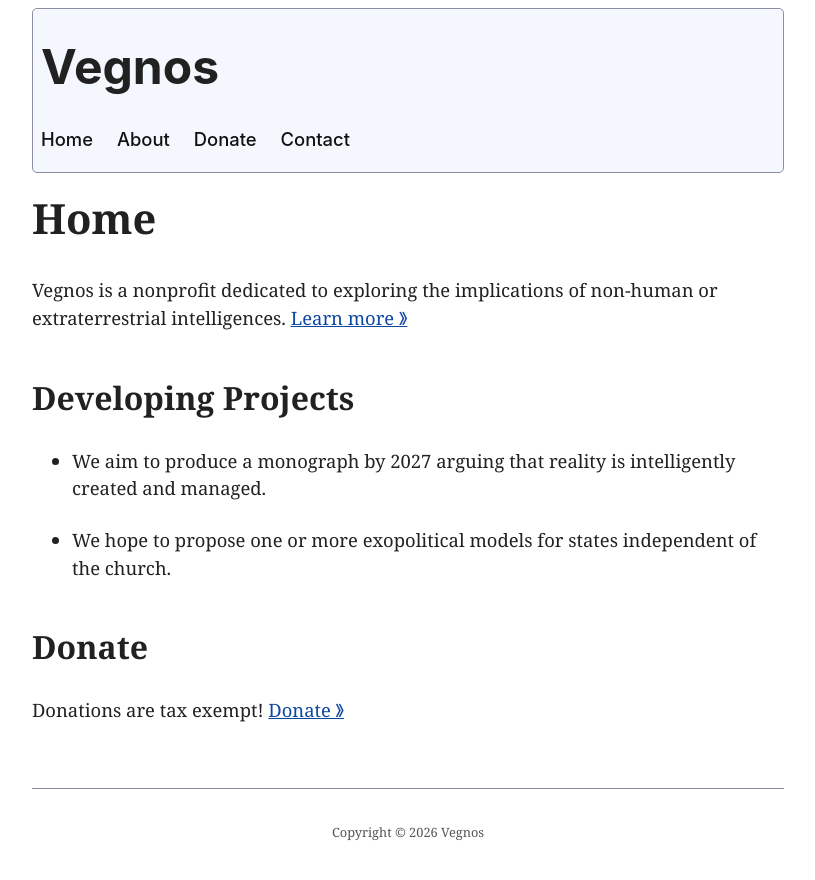
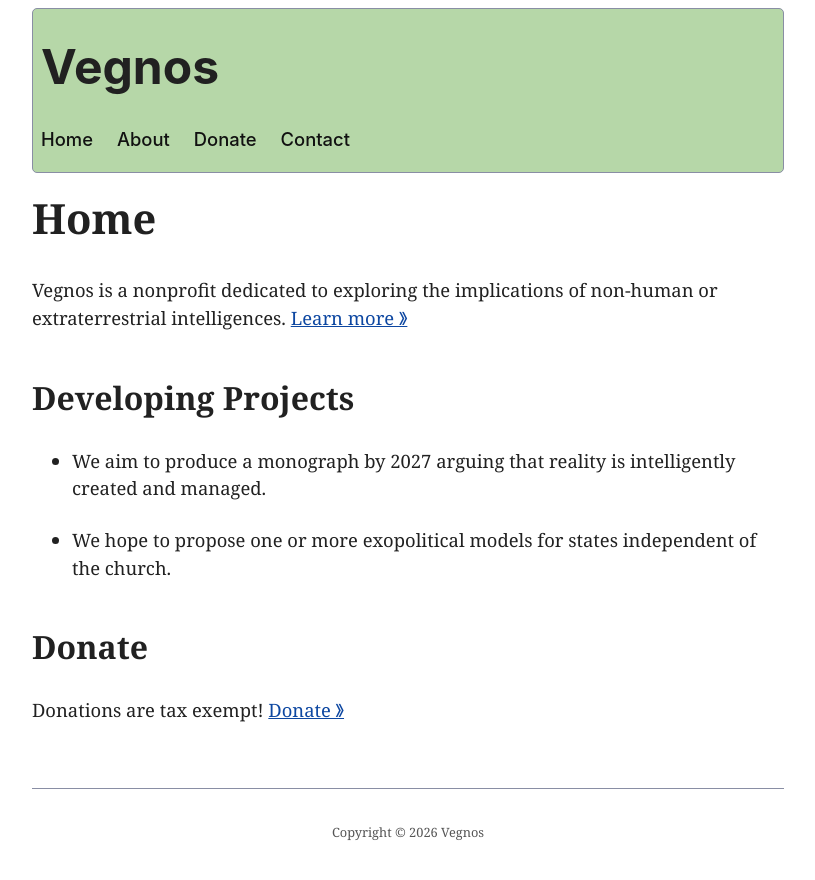
Before and after one commit to jklmnop10/vegnos, a Jekyll site: the page built from index.md, in a window 1280 px wide. Shown: the top 880 px of the page, without its empty margins (232-1047 px from the left). Built offline with Jekyll 4.4.1, drawn with Linux system fonts in a browser that asks for light colours.

Commit message:
Update stylesheet.css

```diff
--- a/assets/css/stylesheet.css
+++ b/assets/css/stylesheet.css
@@ -10,7 +10,8 @@
 
   /* Default (light) theme */
   --bg: #fff;
-  --accent-bg: #f5f7ff;
+  /*--accent-bg: #f5f7ff;*/
+  --accent-bg: #b6d7a8;
   --text: #212121;
   --text-light: #585858;
   --border: #898EA4;
@@ -31,7 +32,8 @@
     --accent-bg: #2b2b2b;
     --text: #dcdcdc;
     --text-light: #ababab;
-    --accent: #ffb300;
+    /*--accent: #ffb300;*/
+    --accent: #0b4f2c;
     --accent-hover: #ffe099;
     --accent-text: var(--bg);
     --code: #f06292;
```
